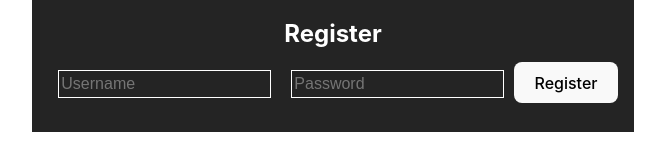
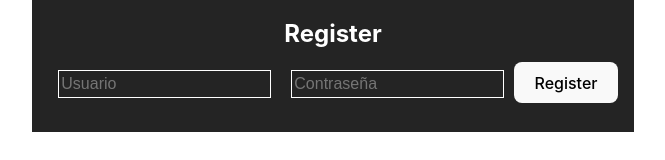
Before and after one commit to garciazapiain/admin-nectario, a Vue app in the folder frontend/: page /register in a window 1280 px wide. Shown: the part 371-531 px from the top of the page, without its empty margins (307-972 px from the left). Built offline with nearby package versions, Linux system fonts and the light colour scheme.

Commit message:
small change

```diff
--- a/frontend/src/components/Auth/Login.vue
+++ b/frontend/src/components/Auth/Login.vue
@@ -5,7 +5,7 @@
         display: flex;
         justify-content: center;
         height: 300px;
-        width:300px
+        width:300px;
         align-items: center;
       "
     >
--- a/frontend/src/components/Auth/Register.vue
+++ b/frontend/src/components/Auth/Register.vue
@@ -2,11 +2,11 @@
   <div>
     <h2>Register</h2>
     <form @submit.prevent="submitForm">
-      <input type="text" v-model="username" placeholder="Username" required />
+      <input type="text" v-model="username" placeholder="Usuario" required />
       <input
         type="password"
         v-model="password"
-        placeholder="Password"
+        placeholder="Contraseña"
         required
       />
       <button type="submit">Register</button>
@@ -53,13 +53,13 @@ export default {
           if (data.message === "User registered") {
             this.router.push("/login"); // Redirect to login page
           } else {
-            this.errorMessage = "Registration failed";
+            this.errorMessage = "Fallo en el registo";
           }
         } else {
-          this.errorMessage = "An error occurred";
+          this.errorMessage = "Ocurrió un error";
         }
       } catch (error) {
-        this.errorMessage = "An error occurred";
+        this.errorMessage = "Ocurrió un error";
       }
     },
   },
```
